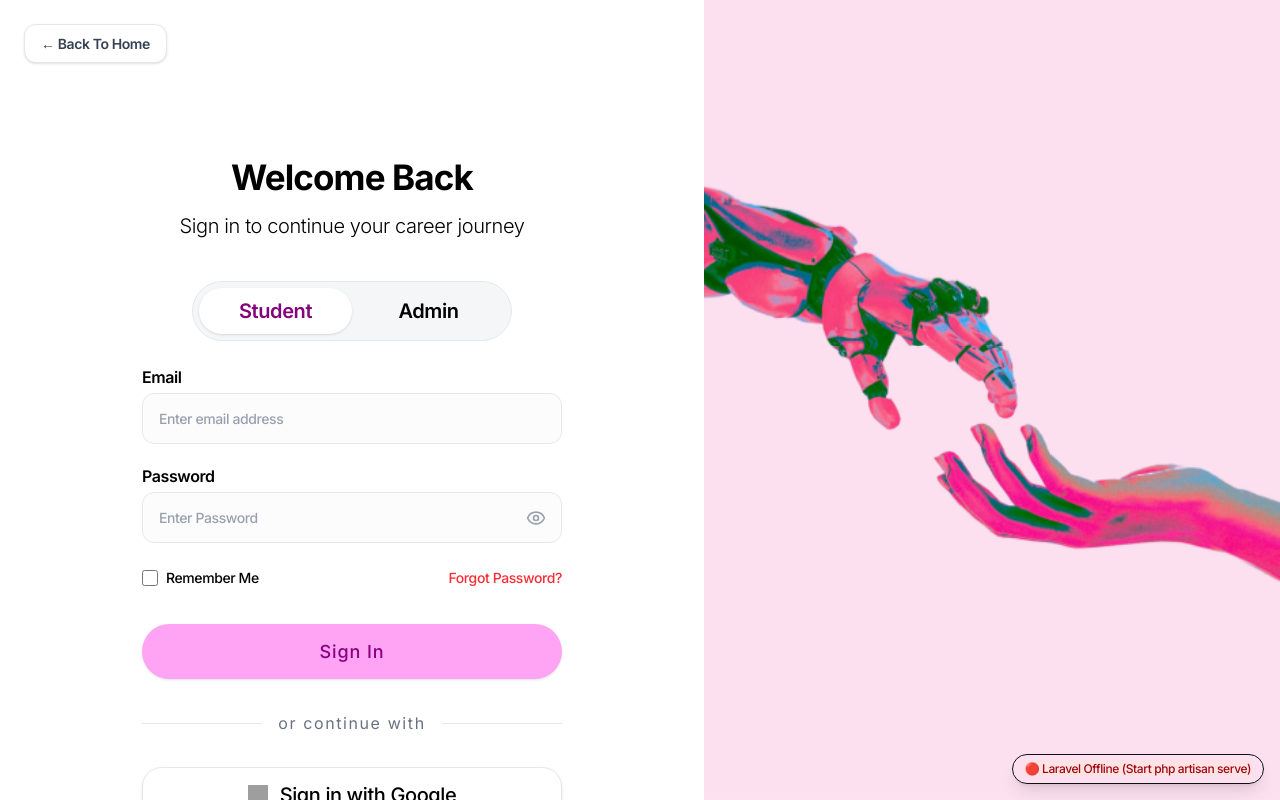
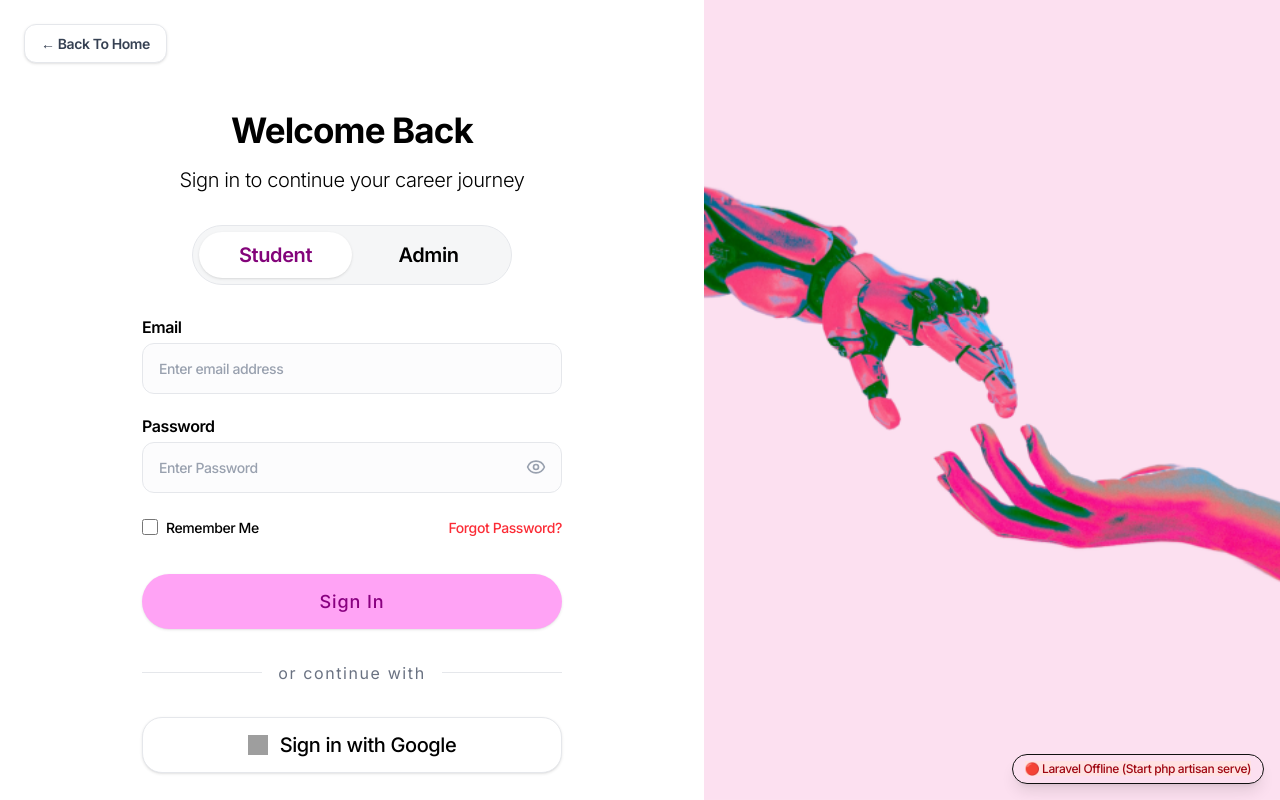
Before and after one commit to ubaidur-dev/careerpath-ai, a React (Vite) app: page / in a window 1280 px wide. Both pictures are taken after a click on the button "Login". Built offline with nearby package versions, Linux system fonts and the light colour scheme; no server answers; grey boxes are pictures that could not be loaded.

Commit message:
Enhance AuthPage with admin role and form updates.
Added admin role support and improved form handling.

```diff
--- a/src/components/AuthPage.jsx
+++ b/src/components/AuthPage.jsx
@@ -1,23 +1,113 @@
 import React, { useState, useEffect, useRef } from 'react';
-import { Eye, EyeOff } from 'lucide-react';
+import { Eye, EyeOff, XCircle, CheckCircle2 } from 'lucide-react';
+import axios from 'axios';
 import AuthImage from '../assets/Authentication.PNG';
 
 export default function AuthPage({ mode, setMode, onSuccess, onBackHome }) {
   const [role, setRole] = useState('student');
   const [showPass, setShowPass] = useState(false);
+  const [showAdminPass, setShowAdminPass] = useState(false);
+
+  const [formData, setFormData] = useState({
+    name: '',
+    email: '',
+    password: '',
+    confirmPassword: '',
+    admin_id: '',
+    security_passcode: ''
+  });
+
+  const [errorMsg, setErrorMsg] = useState('');
+  const [successMsg, setSuccessMsg] = useState('');
+  const [loading, setLoading] = useState(false);
+
   const isLogin = mode === 'login';
-
   const scrollContainerRef = useRef(null);
 
   useEffect(() => {
     if (scrollContainerRef.current) {
       scrollContainerRef.current.scrollTop = 0;
     }
-  }, [mode]);
+    setErrorMsg('');
+    setSuccessMsg('');
+  }, [mode, role]);
 
-  const handleFormSubmit = (e) => {
+  useEffect(() => {
+    if (errorMsg) {
+      const timer = setTimeout(() => {
+        setErrorMsg('');
+      }, 4500);
+      return () => clearTimeout(timer);
+    }
+  }, [errorMsg]);
+
+  const handleChange = (e) => {
+    setFormData({ ...formData, [e.target.name]: e.target.value });
+  };
+
+  const handleFormSubmit = async (e) => {
     e.preventDefault();
-    if (onSuccess) onSuccess(role);
+    setErrorMsg('');
+    setSuccessMsg('');
+
+    if (!isLogin && formData.password !== formData.confirmPassword) {
+      setErrorMsg('Passwords do not match. Please try again.');
+      return;
+    }
+
+    setLoading(true);
+
+    const endpoint = isLogin ? '/api/login' : '/api/register';
+    const payload = isLogin
+      ? {
+          email: formData.email,
+          password: formData.password,
+          role
+        }
+      : {
+          name: formData.name,
+          email: formData.email,
+          password: formData.password,
+          role,
+          ...(role === 'admin' && {
+            admin_id: formData.admin_id,
+            security_passcode: formData.security_passcode
+          })
+        };
+
+    try {
+      const response = await axios.post(`http://localhost:8000${endpoint}`, payload);
+      setLoading(false);
+
+      const customSuccessMsg = isLogin
+        ? 'Login successful!'
+        : 'Account created successfully!';
+
+      setSuccessMsg(response.data.message || customSuccessMsg);
+
+      if (onSuccess) {
+        setTimeout(() => {
+          const userObj = response.data?.user || { role };
+          onSuccess(userObj);
+        }, 1000);
+      }
+    } catch (err) {
+      setLoading(false);
+      const rawMessage = err.response?.data?.message || '';
+
+      if (
+        isLogin ||
+        rawMessage.toLowerCase().includes('email') ||
+        rawMessage.toLowerCase().includes('password') ||
+        rawMessage.toLowerCase().includes('role') ||
+        rawMessage.toLowerCase().includes('unauthorized') ||
+        rawMessage.toLowerCase().includes('credentials')
+      ) {
+        setErrorMsg('Invalid email or password.');
+      } else {
+        setErrorMsg(rawMessage || 'An unexpected error occurred. Please try again.');
+      }
+    }
   };
 
   const handleBackAction = () => {
@@ -42,9 +132,9 @@ export default function AuthPage({ mode, setMode, onSuccess, onBackHome }) {
 
       <div
         ref={scrollContainerRef}
-        className={`w-full lg:w-[55%] flex flex-col justify-center items-center px-8 sm:px-16 lg:px-24 py-12 h-screen overflow-y-auto ${isLogin ? 'order-1' : 'order-2'}`}
+        className={`w-full lg:w-[55%] flex flex-col justify-start items-center px-8 sm:px-16 lg:px-24 py-10 lg:py-16 h-screen overflow-y-auto ${isLogin ? 'order-1' : 'order-2'}`}
       >
-        <div className="w-full max-w-[420px] space-y-6">
+        <div className="w-full max-w-[420px] space-y-6 pt-4">
 
           <div className="block lg:hidden w-full mb-2">
             <button
@@ -55,7 +145,7 @@ export default function AuthPage({ mode, setMode, onSuccess, onBackHome }) {
             </button>
           </div>
 
-          <div className="text-center space-y-2 mt-[220px]">
+          <div className="text-center space-y-2 mt-4 lg:mt-6">
             <h1 className="text-[30px] lg:text-[35px] font-bold text-black tracking-tight">
               {isLogin ? 'Welcome Back' : 'Create Your Account'}
             </h1>
@@ -64,8 +154,7 @@ export default function AuthPage({ mode, setMode, onSuccess, onBackHome }) {
             </p>
           </div>
 
-          {isLogin && (
-            <div className="flex bg-gray-100/80 p-1.5 rounded-full items-center w-[320px] mx-auto border border-gray-200 mt-[40px]">
+          <div className="flex bg-gray-100/80 p-1.5 rounded-full items-center w-[320px] mx-auto border border-gray-200 mt-[30px]">
             <button
               type="button"
               onClick={() => setRole('student')}
@@ -89,14 +178,70 @@ export default function AuthPage({ mode, setMode, onSuccess, onBackHome }) {
               Admin
             </button>
           </div>
+
+          {errorMsg && (
+            <div className="bg-red-50 border border-red-200 text-red-600 text-[14px] font-medium p-3 rounded-xl flex items-center justify-center gap-2 text-center shadow-sm animate-fade-in">
+              <XCircle className="w-5 h-5 text-red-600 shrink-0" />
+              <span>{errorMsg}</span>
+            </div>
           )}
 
-          <form onSubmit={handleFormSubmit} className={`space-y-5 ${isLogin ? '' : 'mt-[58px]'}`}>
+          {successMsg && (
+            <div className="bg-green-50 border border-green-200 text-green-700 text-[14px] font-medium p-3 rounded-xl flex items-center justify-center gap-2 text-center shadow-sm animate-fade-in">
+              <CheckCircle2 className="w-5 h-5 text-green-600 shrink-0" />
+              <span>{successMsg}</span>
+            </div>
+          )}
+
+          <form onSubmit={handleFormSubmit} className="space-y-5 mt-[30px]">
+
+            {!isLogin && role === 'admin' && (
+              <>
+                <div className="space-y-1">
+                  <label className="text-[16px] font-semibold text-black block">Admin ID / Reg No</label>
+                  <input
+                    type="text"
+                    name="admin_id"
+                    value={formData.admin_id}
+                    onChange={handleChange}
+                    required
+                    placeholder="Enter Admin ID (e.g. ADM-2026-01)"
+                    className="w-full bg-gray-50/50 border border-gray-200 rounded-xl px-4 py-3.5 text-[14px] font-medium focus:outline-none focus:border-pink-300 focus:ring-1 focus:ring-pink-300 transition-all placeholder-gray-400"
+                  />
+                </div>
+
+                <div className="space-y-1">
+                  <label className="text-[16px] font-semibold text-black block">Security Passcode</label>
+                  <div className="relative">
+                    <input
+                      type={showAdminPass ? "text" : "password"}
+                      name="security_passcode"
+                      value={formData.security_passcode}
+                      onChange={handleChange}
+                      required
+                      placeholder="Enter Security Passcode"
+                      className="w-full bg-gray-50/50 border border-gray-200 rounded-xl pl-4 pr-12 py-3.5 text-[14px] font-medium focus:outline-none focus:border-pink-300 focus:ring-1 focus:ring-pink-300 transition-all placeholder-gray-400"
+                    />
+                    <button
+                      type="button"
+                      onClick={() => setShowAdminPass(!showAdminPass)}
+                      className="absolute right-4 top-1/2 -translate-y-1/2 text-gray-400 hover:text-gray-600 cursor-pointer"
+                    >
+                      {showAdminPass ? <EyeOff className="w-5 h-5" /> : <Eye className="w-5 h-5" />}
+                    </button>
+                  </div>
+                </div>
+              </>
+            )}
+
             {!isLogin && (
               <div className="space-y-1">
                 <label className="text-[16px] font-semibold text-black block">Full Name</label>
                 <input
                   type="text"
+                  name="name"
+                  value={formData.name}
+                  onChange={handleChange}
                   required
                   placeholder="Enter Full Name"
                   className="w-full bg-gray-50/50 border border-gray-200 rounded-xl px-4 py-3.5 text-[14px] font-medium focus:outline-none focus:border-pink-300 focus:ring-1 focus:ring-pink-300 transition-all placeholder-gray-400"
@@ -108,6 +253,9 @@ export default function AuthPage({ mode, setMode, onSuccess, onBackHome }) {
               <label className="text-[16px] font-semibold text-black block">Email</label>
               <input
                 type="email"
+                name="email"
+                value={formData.email}
+                onChange={handleChange}
                 required
                 placeholder="Enter email address"
                 className="w-full bg-gray-50/50 border border-gray-200 rounded-xl px-4 py-3.5 text-[14px] font-medium focus:outline-none focus:border-pink-300 focus:ring-1 focus:ring-pink-300 transition-all placeholder-gray-400"
@@ -119,6 +267,9 @@ export default function AuthPage({ mode, setMode, onSuccess, onBackHome }) {
               <div className="relative">
                 <input
                   type={showPass ? "text" : "password"}
+                  name="password"
+                  value={formData.password}
+                  onChange={handleChange}
                   required
                   placeholder="Enter Password"
                   className="w-full bg-gray-50/50 border border-gray-200 rounded-xl pl-4 pr-12 py-3.5 text-[14px] font-medium focus:outline-none focus:border-pink-300 focus:ring-1 focus:ring-pink-300 transition-all placeholder-gray-400"
@@ -139,6 +290,9 @@ export default function AuthPage({ mode, setMode, onSuccess, onBackHome }) {
                 <div className="relative">
                   <input
                     type="password"
+                    name="confirmPassword"
+                    value={formData.confirmPassword}
+                    onChange={handleChange}
                     required
                     placeholder="Enter Confirm Password"
                     className="w-full bg-gray-50/50 border border-gray-200 rounded-xl px-4 py-3.5 text-[14px] font-medium focus:outline-none focus:border-pink-300 focus:ring-1 focus:ring-pink-300 transition-all placeholder-gray-400"
@@ -166,20 +320,21 @@ export default function AuthPage({ mode, setMode, onSuccess, onBackHome }) {
 
             <button
               type="submit"
-              className="w-full bg-[#ffa3f5] hover:bg-[#f88def] text-[#890080] font-medium py-3.5 rounded-full text-[18px] tracking-wider transition-all shadow-sm mt-4 cursor-pointer"
+              disabled={loading}
+              className="w-full bg-[#ffa3f5] hover:bg-[#f88def] text-[#890080] font-medium py-3.5 rounded-full text-[18px] tracking-wider transition-all shadow-sm mt-4 cursor-pointer disabled:opacity-50"
             >
-              {isLogin ? 'Sign In' : 'Create Account'}
+              {loading ? 'Processing...' : (isLogin ? 'Sign In' : 'Create Account')}
             </button>
           </form>
 
           <div className="relative flex items-center justify-center py-2">
             <div className="absolute inset-0 flex items-center"><div className="w-full border-t border-gray-200"></div></div>
-            <span className="relative bg-white px-4 text-[16px] font-normal text-gray-500 lowercase tracking-widest">or continue with</span>
+            <span className="relative bg-[#ffffff] px-4 text-[16px] font-normal text-gray-500 lowercase tracking-widest">or continue with</span>
           </div>
 
           <button
             type="button"
-            onClick={() => { if (onSuccess) onSuccess(role); }}
+            onClick={() => { if (onSuccess) onSuccess({ role }); }}
             className="w-full border border-gray-200 bg-white hover:bg-gray-50 text-black py-3 rounded-[20px] font-medium text-[14px] flex items-center justify-center gap-3 transition-all cursor-pointer shadow-sm"
           >
             <img src="https://www.svgrepo.com/show/475656/google-color.svg" alt="Google" className="w-5 h-5" />
```
Lines whose indentation alone changed are shown as unchanged.
